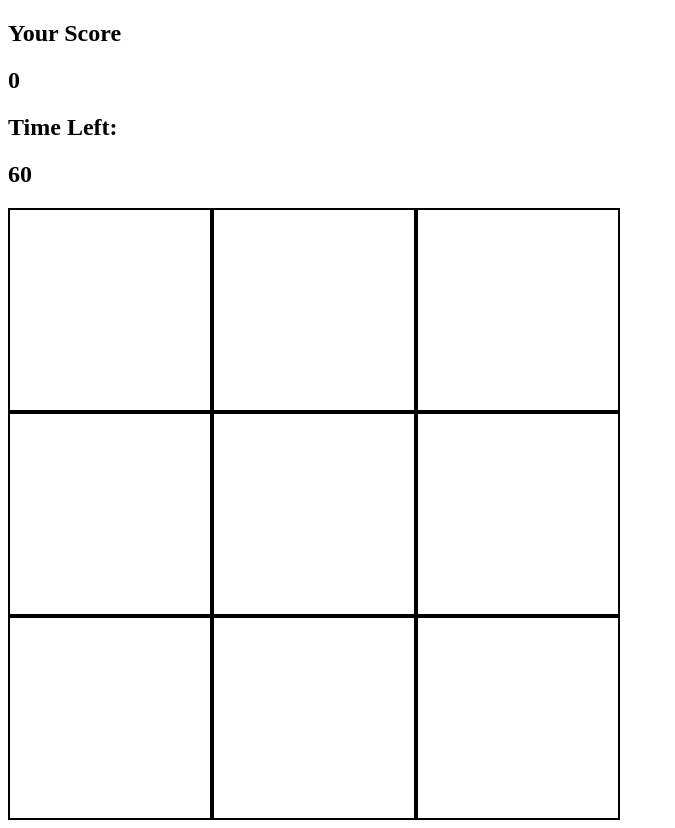
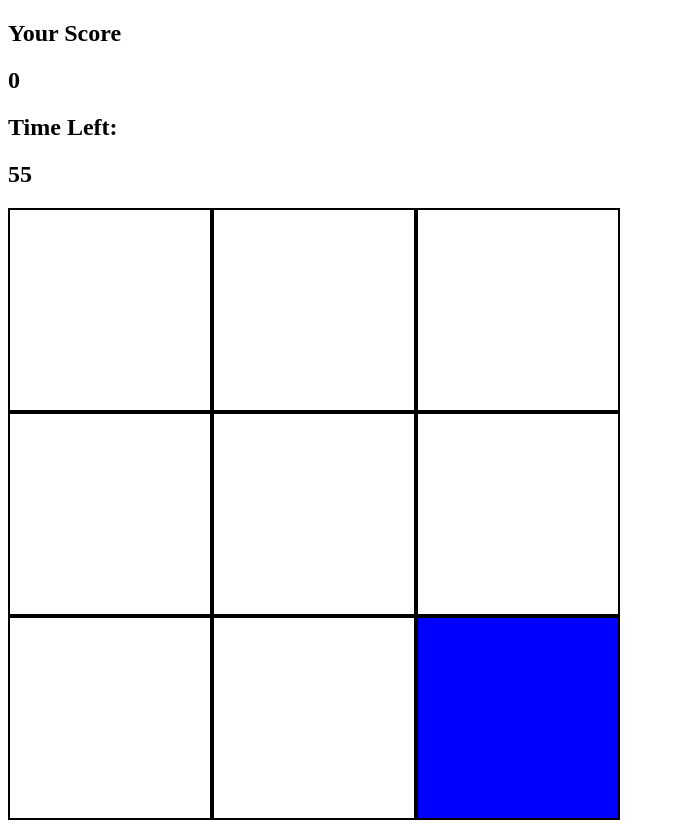
Before and after one commit to emmalgs/wac-a-mole, a plain HTML site: page index.html in a window 1280 px wide. Shown: the whole page, without its empty margins (0-675 px from the left). Drawn offline with Linux system fonts and the light colour scheme.

Commit message:
Interval timer and move mole

```diff
--- a/script.js
+++ b/script.js
@@ -0,0 +1,48 @@
+const squares = document.querySelectorAll('.square');
+const mole = document.querySelector('.mole')
+const timeLeft = document.querySelector('#time-left')
+const score = document.querySelector('#score')
+
+let result = 0
+let hitPosition
+let currentTime = 60
+
+function randomSquare() {
+    squares.forEach(square => {
+        square.classList.remove('mole')
+    })
+
+    let randomSquare = squares[Math.floor(Math.random() * 9)]
+    randomSquare.classList.add('mole')
+
+    hitPosition = randomSquare.id
+}
+
+squares.forEach(square => {
+    square.addEventListener('mousedown', () => {
+        if (square.id == hitPosition) {
+            result++
+            score.textContent = result
+            hitPosition = null
+        }
+    })
+})
+
+function moveMole() {
+    let timerId = null
+    timerId = setInterval(randomSquare, 1000)
+}
+
+moveMole()
+
+function countDown() {
+    currentTime--
+    timeLeft.textContent = currentTime
+
+    if (currentTime == 0) {
+        clearInterval(countDownTimerId)
+        alert('GAME OVER! Your final score is' + result)
+    }
+}
+
+let countDownTimerId = setInterval(countDown, 1000)
--- a/style.css
+++ b/style.css
@@ -10,3 +10,7 @@
     width: 200px;
     border: 2px solid black;
 }
+
+.mole {
+    background-color: blue;
+}
```
